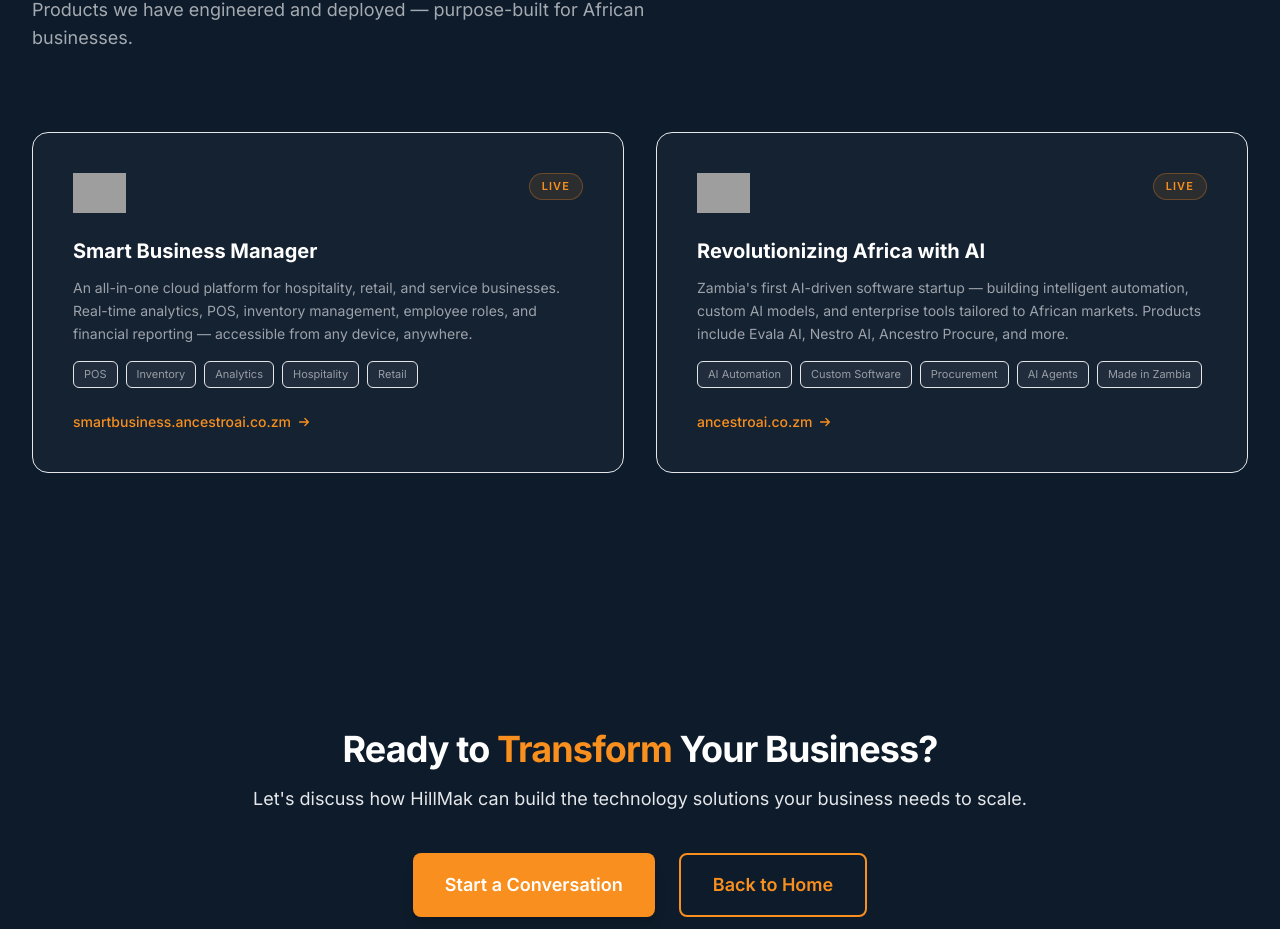
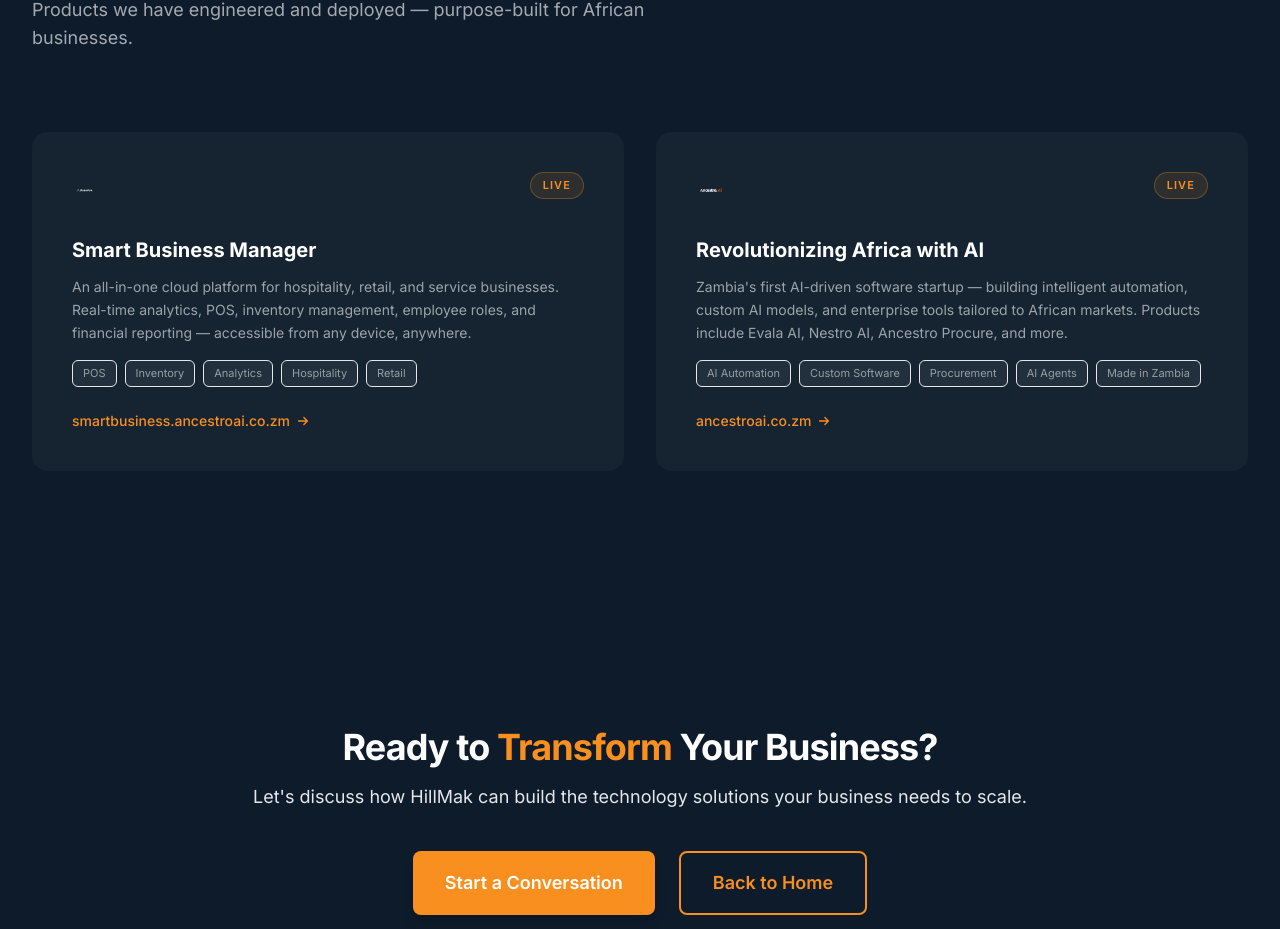
Before and after one commit to Hillarymukuka/hillmak, a Next.js app: page /technology in a window 1280 px wide. Shown: the part 3156-4085 px from the top of the page. Built offline with nearby package versions, Linux system fonts and the light colour scheme; grey boxes are pictures that could not be loaded.

Commit message:
Add Solutions logos to git and remove card borders

```diff
--- a/app/technology/page.tsx
+++ b/app/technology/page.tsx
@@ -321,11 +321,11 @@ export default function TechnologyPage() {
               viewport={{ once: true }}
               transition={{ duration: 0.55, ease: 'easeOut' }}
               whileHover={{ y: -4 }}
-              className="group relative rounded-2xl border border-white/8 bg-white/[0.03] p-8 md:p-10 overflow-hidden flex flex-col gap-6 cursor-pointer"
+              className="group relative rounded-2xl bg-white/[0.04] p-8 md:p-10 overflow-hidden flex flex-col gap-6 cursor-pointer"
             >
               {/* Glow */}
               <div className="absolute inset-0 opacity-0 group-hover:opacity-100 transition-opacity duration-500 pointer-events-none"
-                style={{ background: 'radial-gradient(ellipse at 30% 0%, rgba(248,143,30,0.08) 0%, transparent 70%)' }} />
+                style={{ background: 'radial-gradient(ellipse at 30% 0%, rgba(248,143,30,0.10) 0%, transparent 70%)' }} />
               {/* Top row: logo + badge */}
               <div className="flex items-start justify-between gap-4">
                 <div className="relative h-10 w-36">
@@ -375,11 +375,11 @@ export default function TechnologyPage() {
               viewport={{ once: true }}
               transition={{ duration: 0.55, delay: 0.1, ease: 'easeOut' }}
               whileHover={{ y: -4 }}
-              className="group relative rounded-2xl border border-white/8 bg-white/[0.03] p-8 md:p-10 overflow-hidden flex flex-col gap-6 cursor-pointer"
+              className="group relative rounded-2xl bg-white/[0.04] p-8 md:p-10 overflow-hidden flex flex-col gap-6 cursor-pointer"
             >
               {/* Glow */}
               <div className="absolute inset-0 opacity-0 group-hover:opacity-100 transition-opacity duration-500 pointer-events-none"
-                style={{ background: 'radial-gradient(ellipse at 70% 0%, rgba(248,143,30,0.08) 0%, transparent 70%)' }} />
+                style={{ background: 'radial-gradient(ellipse at 70% 0%, rgba(248,143,30,0.10) 0%, transparent 70%)' }} />
               {/* Top row: logo + badge */}
               <div className="flex items-start justify-between gap-4">
                 <div className="relative h-10 w-36">
```
Also changed, not shown: public/Solutions/Ancestra.svg (added), public/Solutions/Ancestro.png (added).
